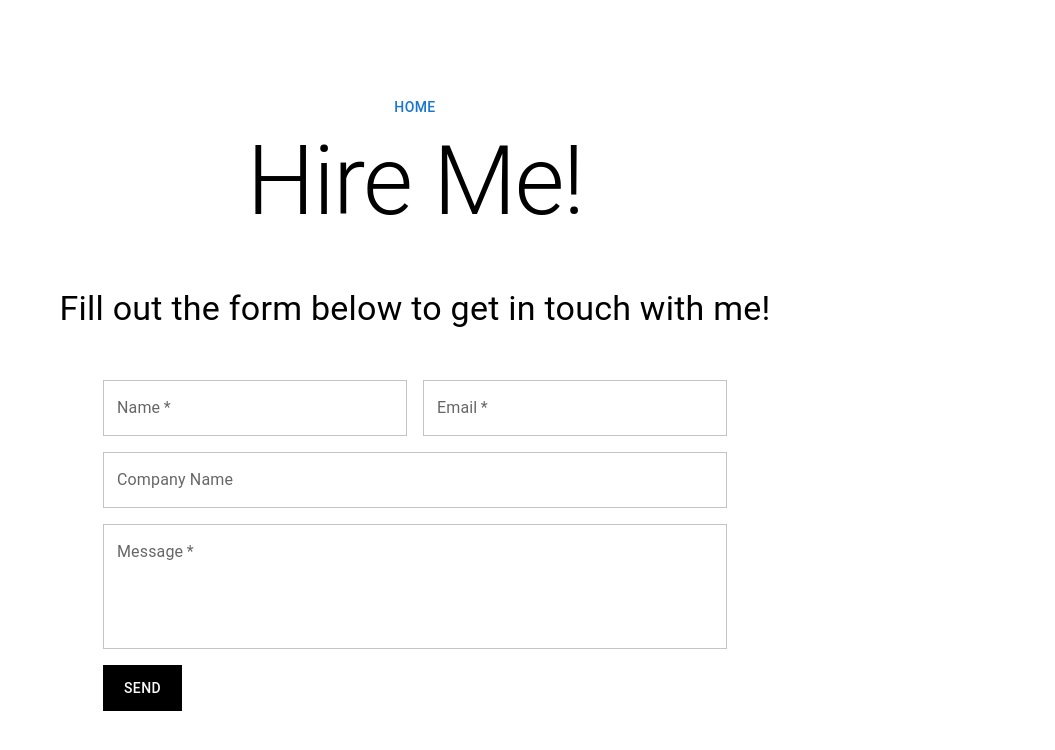
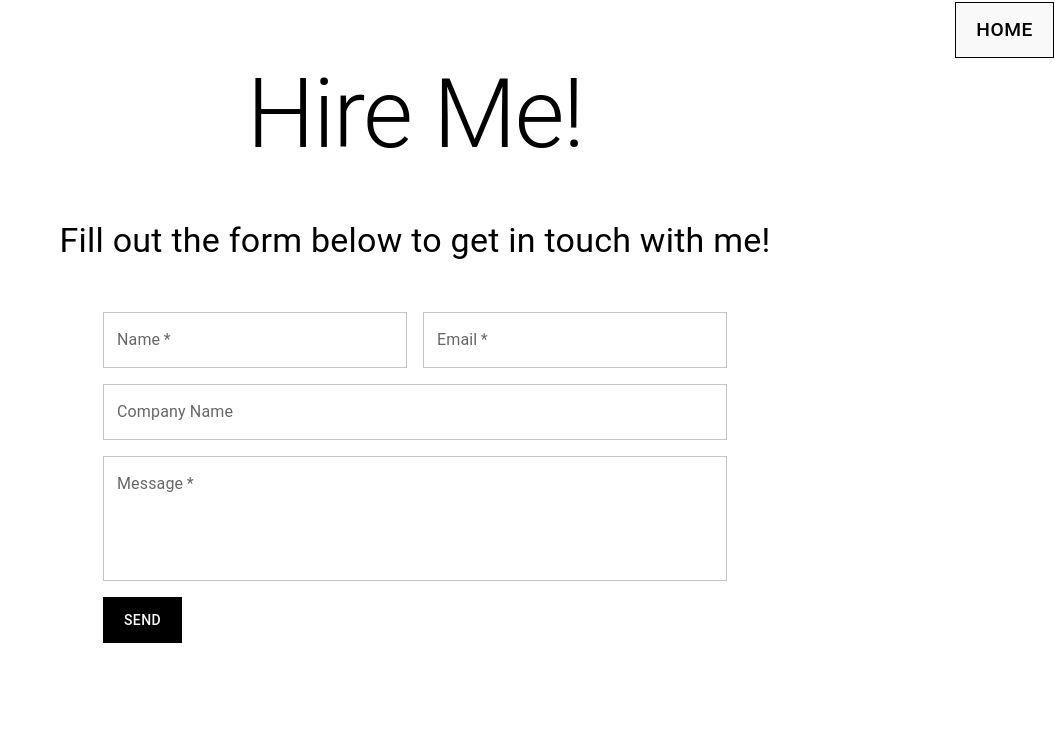
Before and after one commit to Aktonen/akutolonendotcom, a React (Create React App) app: page /HireMe in a window 1280 px wide. Shown: the top 750 px of the page, without its empty margins (225-1280 px from the left). Built offline with nearby package versions, Linux system fonts and the light colour scheme.

Commit message:
Styled navigation buttons

```diff
--- a/src/Pages/HomePage.jsx
+++ b/src/Pages/HomePage.jsx
@@ -1,4 +1,7 @@
 import { Link } from "react-router-dom";
+
+// Mui Components
+import { Button } from "@mui/material";
 
 // Stylesheet
 import "../Styles//HomePage.css";
@@ -8,9 +11,9 @@ function HomePage() {
     <div className="homePage">
       <div className="hireMeButtonWrapper">
         <Link to="/HireMe">
-          <button className="hireMeButton">
+          <Button className="hireMeButton">
             Hire me
-          </button>
+          </Button>
         </Link>
       </div>
     </div>
--- a/src/Styles/HireMe.css
+++ b/src/Styles/HireMe.css
@@ -1,7 +1,6 @@
 .hireMe {
   display: flex;
   flex-direction: column;
-  justify-content: center;
   align-items: center;
   height: 100vh;
 }
@@ -33,6 +32,30 @@
   color: #000 !important;
 }
 
+
+.homePageButtonWrapper {
+  display: flex;
+  width: 100%;
+  justify-content: flex-end;
+  margin-top: 2px;
+  margin-right: 2px;
+}
+
+.homePageButton {
+  background-color: #f9f9f9 !important;
+  color: #000 !important;
+  border: 1px solid #000 !important;
+  padding: 10px 20px !important;
+  font-size: 1.2rem !important;
+  cursor: pointer !important;
+  transition: all 0.3s !important;
+}
+
+.homePageButton:hover {
+  background-color: #000 !important;
+  color: #f9f9f9 !important;
+}
+
 /* Mui component overrides */
 .MuiTextField-root .MuiInputBase-root,
 .MuiButtonBase-root {
--- a/src/Styles/HomePage.css
+++ b/src/Styles/HomePage.css
@@ -14,11 +14,16 @@
 }
 
 .hireMeButton {
-  background-color: #f9f9f9;
-  color: #000;
-  border: 1px solid #000;
-  padding: 10px 20px;
-  font-size: 1.2rem;
-  cursor: pointer;
-  transition: all 0.3s;
+  background-color: #f9f9f9 !important;
+  color: #000 !important;
+  border: 1px solid #000 !important;
+  padding: 10px 20px !important;
+  font-size: 1.2rem !important;
+  cursor: pointer !important;
+  transition: all 0.3s !important;
 }
+
+.hireMeButton:hover {
+  background-color: #000 !important;
+  color: #f9f9f9 !important;
+}
```
